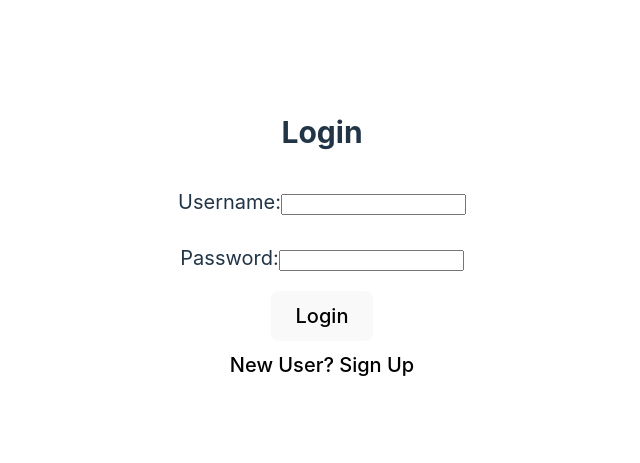
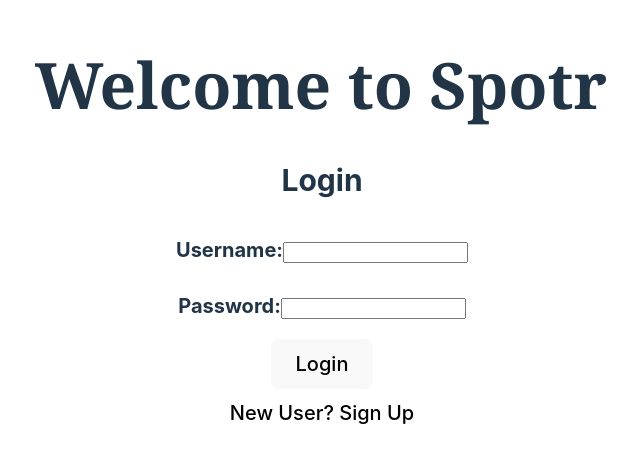
Before and after one commit to IsaacNguyen/spotr, a React (Vite) app in the folder spotr/: page /login in a window 1280 px wide. Shown: the part 183-646 px from the top of the page, without its empty margins (318-958 px from the left). Built offline with nearby package versions, Linux system fonts and the light colour scheme.

Commit message:
animation

```diff
--- a/spotr/src/components/App.jsx
+++ b/spotr/src/components/App.jsx
@@ -3,6 +3,7 @@ import { useState } from 'react'
 import './App.css'
 import Main_Map from './Main_Map.jsx'
 import Photo_Input from './Photo_Input.jsx';
+import { useNavigate } from 'react-router-dom';
 
 import {
   Map,
@@ -14,6 +15,7 @@ function App({ username }) {
   const position = {lat: 33.7445, lng: -118.3870};
   const [spots, setSpots] = useState([]);
   const [showImageInput, setImageInput] = useState(false);
+  const navigate = useNavigate();
   /*
   const {isLoaded} = useLoadScript({
     googleMapsApiKey: process.env.GOOGLE_API_KEY,
@@ -36,13 +38,16 @@ function App({ username }) {
       }
     ]);
   };
-
+  const returnToLogin = () => {
+    navigate('/login'); // Navigate to the login page
+  };
   return (
     <div>
-      <div className = "taskbar">
-            <div >TASKBAR</div>
-            <button className = "image-input" onClick = {toggleImageInput}> Input Image </button>
-          </div>
+      <div className="taskbar">
+        <button onClick={returnToLogin}>Return to Login</button> {/* Button to return to the login page */}
+        <div>SPOTR</div>
+        <button className="image-input" onClick={toggleImageInput}>Input A Spot</button>
+      </div>
 
       <div className = "interface">
           {showImageInput &&
--- a/spotr/src/components/Login.css
+++ b/spotr/src/components/Login.css
@@ -6,7 +6,8 @@
     height: 100vh;
     font-size: 20px; /* Increase the font size */
     padding: 20px; /* Add padding */
-  }
+    font-weight: bold;
+}
 
   .input-group {
     width: 300px; /* Set the width */
@@ -17,6 +18,7 @@
   }
 
   .error-message {
+    font-family: 'georgia';
     color: red;
   }
 
@@ -26,3 +28,26 @@
     cursor: pointer;
     font-size: inherit;
   }
+
+  .welcome-text {
+    font-size: 64px; /* Adjust the font size as needed */
+    font-family: 'georgia';
+    font-weight: bold;
+    white-space: nowrap; /* Prevent text from wrapping */
+    overflow: hidden; /* Hide overflowing text */
+    border-right: 2px solid orange; /* Add a border to simulate cursor */
+    animation:
+    typing 3.5s steps(40, end),
+    blink-caret .75s step-end infinite;
+  }
+  /* The typing effect */
+ @keyframes typing {
+    from { width: 0 }
+    to { width: 50% }
+  }
+
+  /* The typewriter cursor effect */
+  @keyframes blink-caret {
+    from, to { border-color: transparent }
+    50% { border-color: orange; }
+  }
--- a/spotr/src/components/Login.jsx
+++ b/spotr/src/components/Login.jsx
@@ -42,6 +42,7 @@ function Login({ setUsername }) {
 
   return (
     <div className="container">
+      <div className="welcome-text">Welcome to Spotr</div>
       <h2>{isSignUp ? 'Sign Up' : 'Login'}</h2>
       <form onSubmit={(e) => { e.preventDefault(); handleAuth(); }}>
         <div className="input-group">
```
